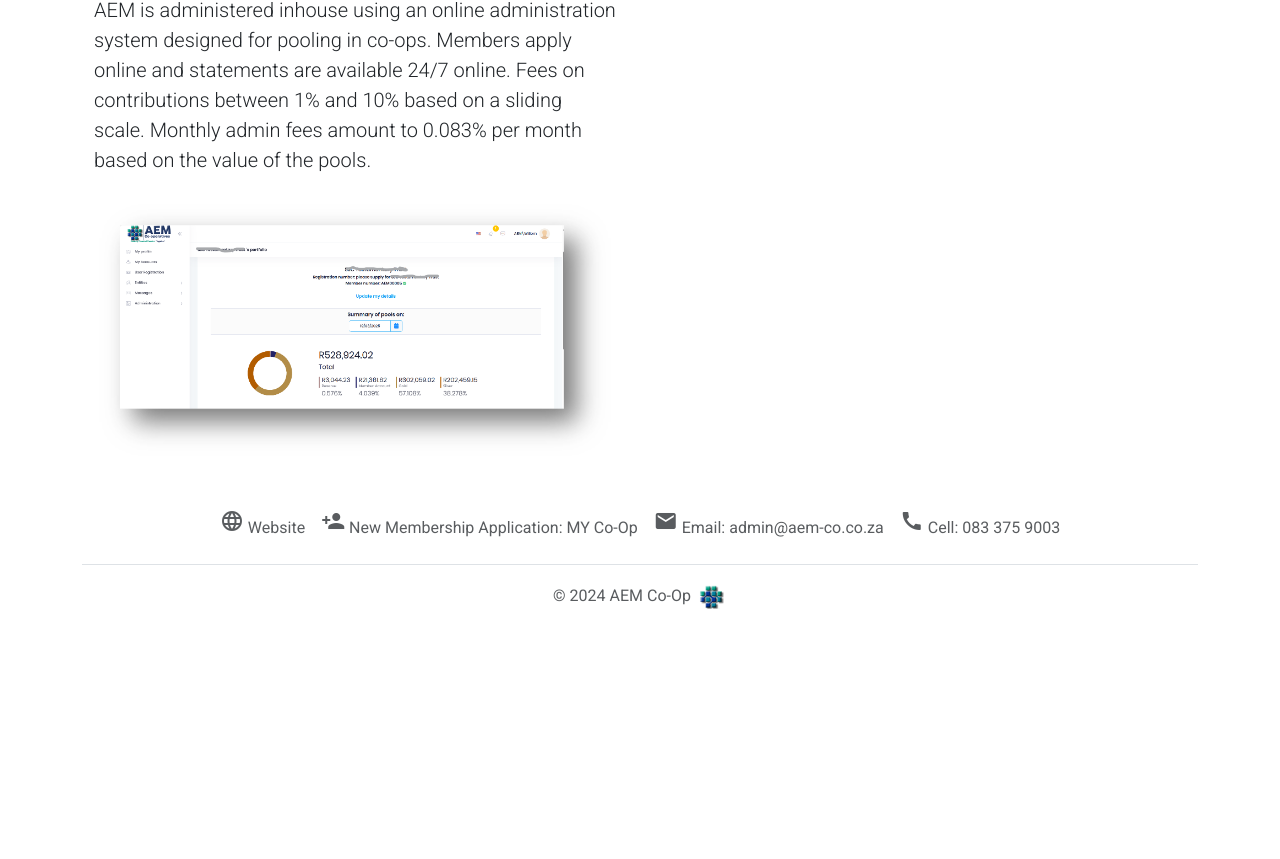
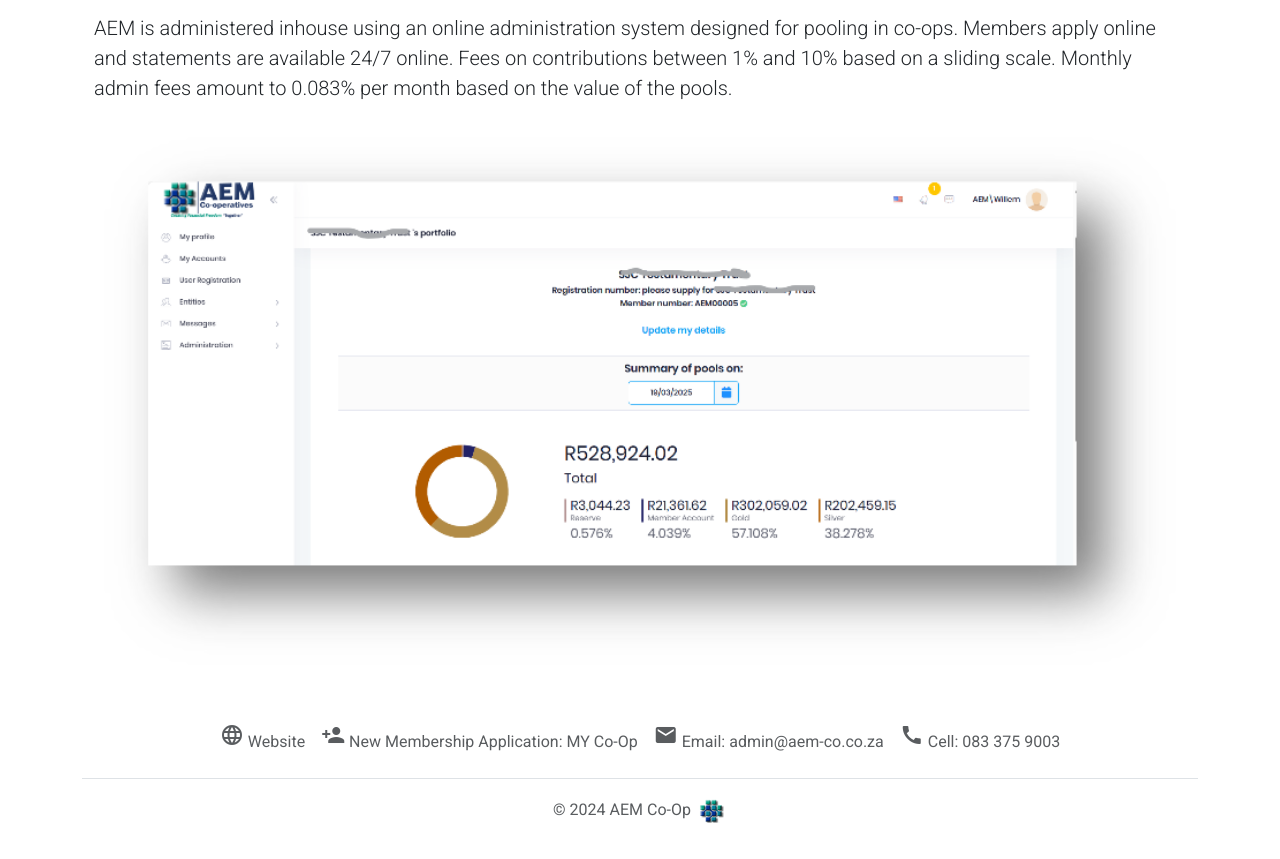
Before and after one commit to WhitelightningDev/aem-webpage, an Angular app: page / in a window 1280 px wide. Shown: the part 5300-6159 px from the top of the page. Before the commit the page ends 5945 px from the top, so only its background shows below. Built offline with nearby package versions, Linux system fonts and the light colour scheme.

Commit message:
`Added CSS class and modified HTML to adjust image width and container layout`

```diff
--- a/src/app/pages/homepage/homepage.component.css
+++ b/src/app/pages/homepage/homepage.component.css
@@ -52,3 +52,8 @@
 .table th, .table td {
   text-align: center;
 }
+
+
+.dashboradimag{
+  width: 100% !important;
+}
--- a/src/app/pages/homepage/homepage.component.html
+++ b/src/app/pages/homepage/homepage.component.html
@@ -399,11 +399,11 @@
 
   </div>
 </div>
-<div class="container col-xxl-8 px-4">
+<div class="container col-xxl-12 px-4">
   <div class="row flex-lg-row-reverse align-items-center g-5">
-    <div class="col-10 col-sm-8 col-lg-6">
+    <div class="col-12 col-sm-12 col-lg-6">
     </div>
-    <div class="col-lg-6">
+    <div class="col-lg-12">
       <h3 class="display-5 fw-bold maintext">Management</h3>
       <p class="lead mb-4">
         The Board are elected by and from the members. A Management team by the
@@ -418,7 +418,7 @@
         the value of the pools.
       </p>
       <!-- Additional Image After Administration & Fees -->
-      <img src="aemdashboard.png" class="d-block mx-lg-auto img-fluid" alt="Bootstrap Themes" width="800" height="600" loading="lazy">
+      <img src="aemdashboard.png" class="dashboradimag d-block mx-lg-auto img-fluid" alt="Bootstrap Themes"  loading="lazy">
     </div>
   </div>
 </div>
```
